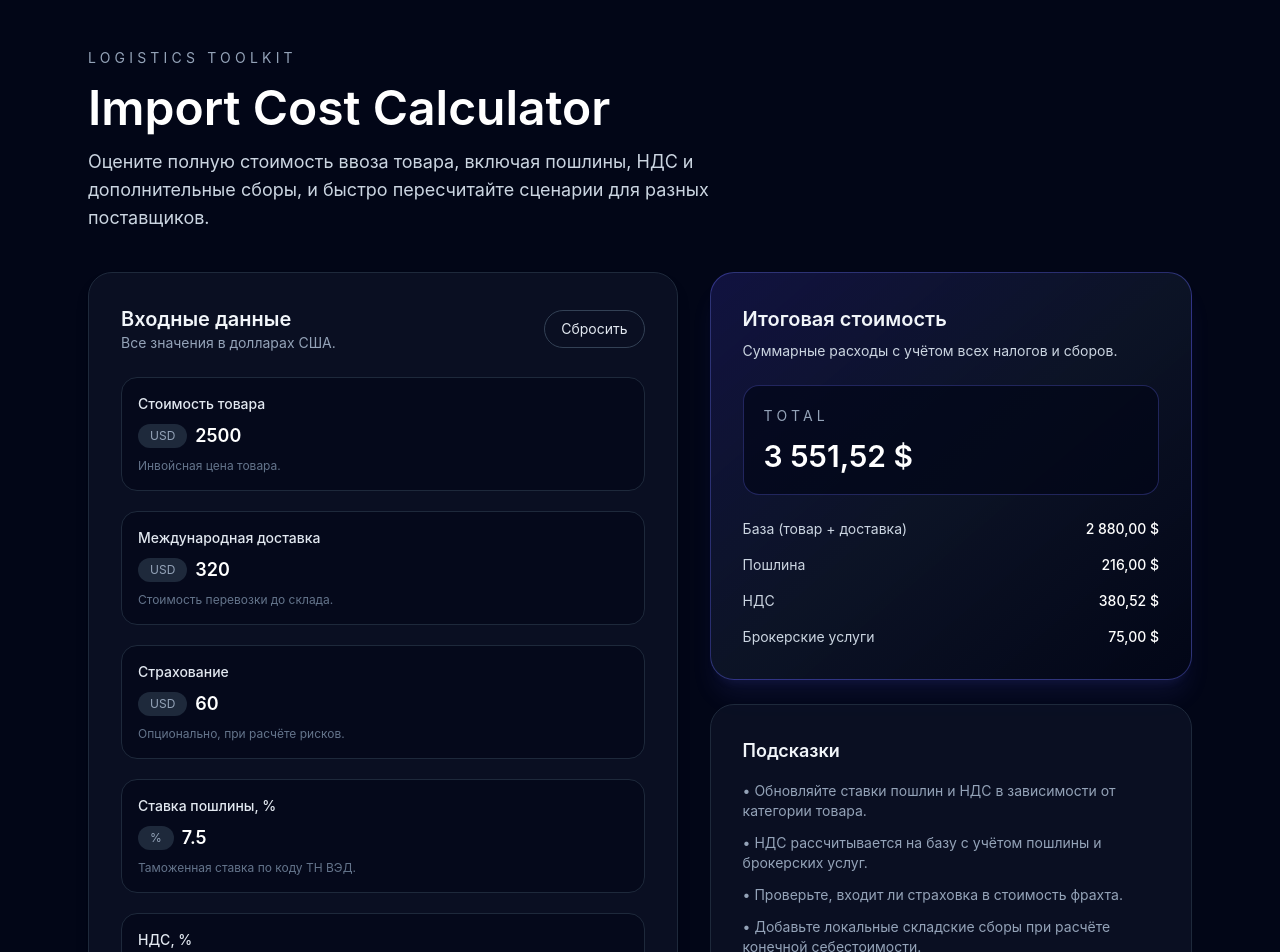
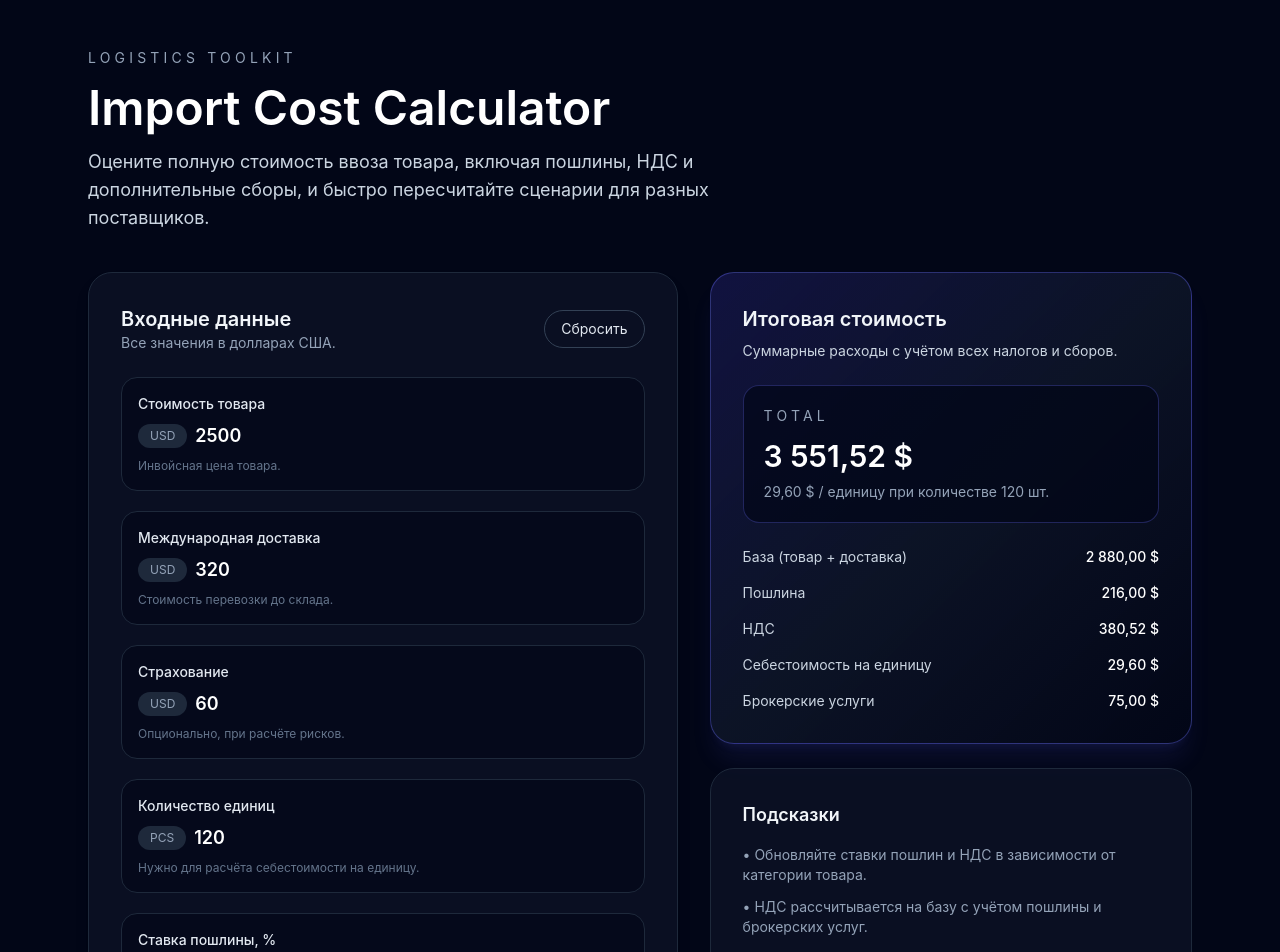
Before and after one commit to Arkadi2025/allmarka-calculator, a React (Vite) app: page / in a window 1280 px wide. Shown: the top 952 px of the page. Built offline with nearby package versions, Linux system fonts and the light colour scheme.

Commit message:
Add per-unit import cost

```diff
--- a/src/App.jsx
+++ b/src/App.jsx
@@ -4,6 +4,7 @@ const DEFAULTS = {
   price: 2500,
   shipping: 320,
   insurance: 60,
+  quantity: 120,
   dutyRate: 7.5,
   vatRate: 12,
   brokerage: 75
@@ -33,6 +34,7 @@ export default function App() {
     const price = toNumber(values.price);
     const shipping = toNumber(values.shipping);
     const insurance = toNumber(values.insurance);
+    const quantity = toNumber(values.quantity);
     const dutyRate = toNumber(values.dutyRate) / 100;
     const vatRate = toNumber(values.vatRate) / 100;
     const brokerage = toNumber(values.brokerage);
@@ -42,13 +44,17 @@ export default function App() {
     const vatBase = subtotal + duty + brokerage;
     const vat = vatBase * vatRate;
     const total = subtotal + duty + vat + brokerage;
+    const safeQuantity = quantity > 0 ? quantity : 1;
+    const perUnit = total / safeQuantity;
 
     return {
       subtotal,
       duty,
       vat,
       brokerage,
-      total
+      total,
+      perUnit,
+      quantity: safeQuantity
     };
   }, [values]);
 
@@ -115,6 +121,11 @@ export default function App() {
                   hint: 'Опционально, при расчёте рисков.'
                 },
                 {
+                  label: 'Количество единиц',
+                  name: 'quantity',
+                  hint: 'Нужно для расчёта себестоимости на единицу.'
+                },
+                {
                   label: 'Ставка пошлины, %',
                   name: 'dutyRate',
                   hint: 'Таможенная ставка по коду ТН ВЭД.'
@@ -139,7 +150,11 @@ export default function App() {
                   </span>
                   <div className="flex items-center gap-2">
                     <span className="rounded-full bg-slate-800 px-3 py-1 text-xs text-slate-400">
-                      {field.name.includes('Rate') ? '%' : 'USD'}
+                      {field.name.includes('Rate')
+                        ? '%'
+                        : field.name === 'quantity'
+                          ? 'PCS'
+                          : 'USD'}
                     </span>
                     <input
                       type="number"
@@ -170,6 +185,10 @@ export default function App() {
                 <p className="mt-3 text-3xl font-semibold text-white">
                   {formatCurrency(totals.total)}
                 </p>
+                <p className="mt-2 text-sm text-slate-400">
+                  {formatCurrency(totals.perUnit)} / единицу при количестве{' '}
+                  {totals.quantity} шт.
+                </p>
               </div>
               <div className="mt-6 grid gap-4 text-sm">
                 <div className="flex items-center justify-between text-slate-300">
@@ -188,6 +207,12 @@ export default function App() {
                   <span>НДС</span>
                   <span className="font-medium text-white">
                     {formatCurrency(totals.vat)}
+                  </span>
+                </div>
+                <div className="flex items-center justify-between text-slate-300">
+                  <span>Себестоимость на единицу</span>
+                  <span className="font-medium text-white">
+                    {formatCurrency(totals.perUnit)}
                   </span>
                 </div>
                 <div className="flex items-center justify-between text-slate-300">
```
